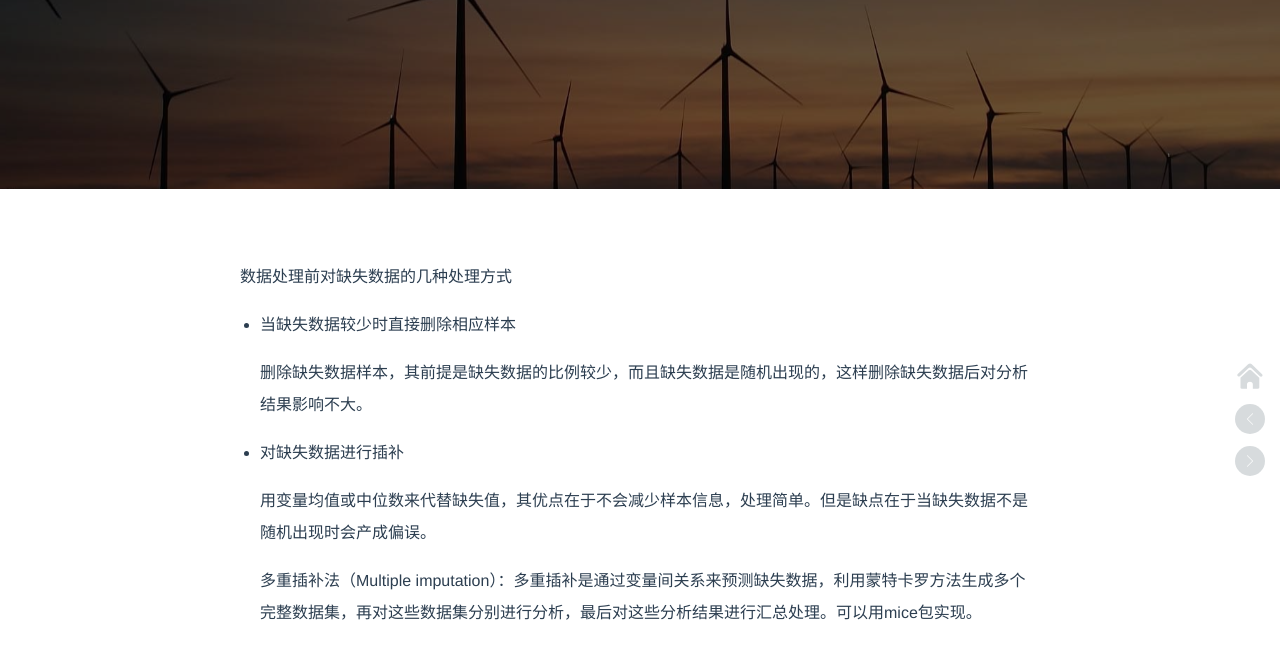
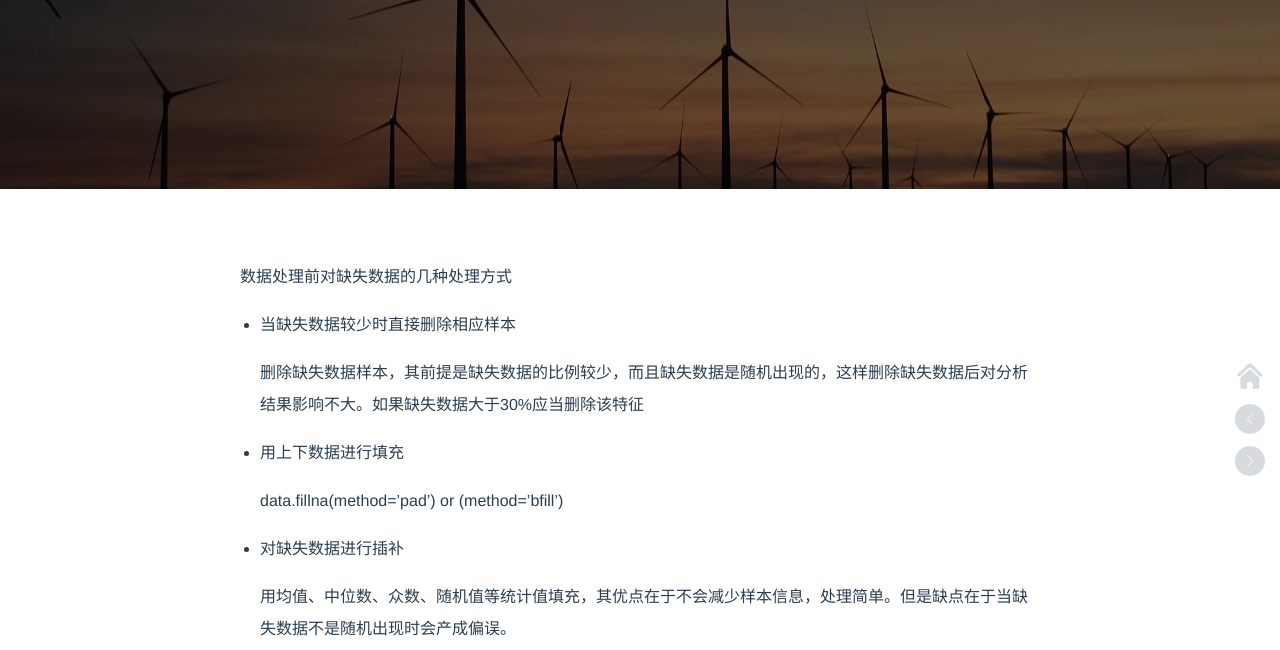
Before and after one commit to geyingauv/geyingauv.github.io, a plain HTML site: page 2018/04/12/R/Rdeilmethods/index.html in a window 1280 px wide. Shown: the part 294-944 px from the top of the page. Drawn offline with Linux system fonts and the light colour scheme.

Commit message:
Site updated: 2018-09-03 14:47:47

```diff
--- a/2018/04/12/R/Rdeilmethods/index.html
+++ b/2018/04/12/R/Rdeilmethods/index.html
@@ -1,11 +1,14 @@
 <!DOCTYPE html><html lang="zh-cn"><head><meta charset="utf-8"><meta http-equiv="X-UA-Compatible" content="IE=Edge"><meta name="viewport" content="width=device-width,initial-scale=1.0,minimum-scale=1.0,maximum-scale=1.0,user-scalable=no"><meta name="format-detection" content="telephone=no"><meta name="format-detection" content="email=no"><meta name="description"><meta name="keywords" content="virle's blog, virle, geying, geyingauv"><title>数据分析中对缺失数据的处理方式 - Virle's blog</title><link rel="stylesheet" href="/css/main_style.min.css"><link rel="icon" href="/favicon.ico"></head><body><input id="navi" type="checkbox"><ul class="main-navication"><li><a href="/"><span>Home</span></a></li><li><a href="https://github.com/geyingauv"><span>Github</span></a></li></ul><div class="wrapper" id="wrap"><div class="post-header"><label class="navi-button light" for="navi">MENU</label><img class="background" src="/post-bg.jpg"><div class="post-title"><h1 class="title">数据分析中对缺失数据的处理方式</h1><ul class="meta"><li><i class="icon icon-author"></i>Virle</li><li><i class="icon icon-clock"></i>0 Minutes</li><li><i class="icon icon-calendar"></i>April 12, 2018</li></ul></div></div><div class="article-content" style="max-width:800px"><p>数据处理前对缺失数据的几种处理方式<br><a id="more"></a></p>
 <ul>
 <li><p>当缺失数据较少时直接删除相应样本</p>
-<p>删除缺失数据样本，其前提是缺失数据的比例较少，而且缺失数据是随机出现的，这样删除缺失数据后对分析结果影响不大。</p>
+<p>  删除缺失数据样本，其前提是缺失数据的比例较少，而且缺失数据是随机出现的，这样删除缺失数据后对分析结果影响不大。如果缺失数据大于30%应当删除该特征</p>
+</li>
+<li><p>用上下数据进行填充</p>
+<p>  data.fillna(method=’pad’) or (method=’bfill’)</p>
 </li>
 <li><p>对缺失数据进行插补</p>
-<p> 用变量均值或中位数来代替缺失值，其优点在于不会减少样本信息，处理简单。但是缺点在于当缺失数据不是随机出现时会产成偏误。</p>
-<p>多重插补法（Multiple imputation）：多重插补是通过变量间关系来预测缺失数据，利用蒙特卡罗方法生成多个完整数据集，再对这些数据集分别进行分析，最后对这些分析结果进行汇总处理。可以用mice包实现。</p>
+<p>  用均值、中位数、众数、随机值等统计值填充，其优点在于不会减少样本信息，处理简单。但是缺点在于当缺失数据不是随机出现时会产成偏误。</p>
+<p>  多重插补法（Multiple imputation）：多重插补是通过变量间关系来预测缺失数据，利用蒙特卡罗方法生成多个完整数据集，再对这些数据集分别进行分析，最后对这些分析结果进行汇总处理。可以用mice包实现。</p>
 </li>
 <li><p>使用对缺失数据不敏感的分析方法，例如决策树</p>
 </li>
--- a/search.xml
+++ b/search.xml
@@ -186,7 +186,7 @@
       <title>数据分析中对缺失数据的处理方式</title>
       <link href="/2018/04/12/R/Rdeilmethods/"/>
       <url>/2018/04/12/R/Rdeilmethods/</url>
-      <content type="html"><![CDATA[<p>数据处理前对缺失数据的几种处理方式<br><a id="more"></a></p><ul><li><p>当缺失数据较少时直接删除相应样本</p><p>删除缺失数据样本，其前提是缺失数据的比例较少，而且缺失数据是随机出现的，这样删除缺失数据后对分析结果影响不大。</p></li><li><p>对缺失数据进行插补</p><p> 用变量均值或中位数来代替缺失值，其优点在于不会减少样本信息，处理简单。但是缺点在于当缺失数据不是随机出现时会产成偏误。</p><p>多重插补法（Multiple imputation）：多重插补是通过变量间关系来预测缺失数据，利用蒙特卡罗方法生成多个完整数据集，再对这些数据集分别进行分析，最后对这些分析结果进行汇总处理。可以用mice包实现。</p></li><li><p>使用对缺失数据不敏感的分析方法，例如决策树</p></li></ul>]]></content>
+      <content type="html"><![CDATA[<p>数据处理前对缺失数据的几种处理方式<br><a id="more"></a></p><ul><li><p>当缺失数据较少时直接删除相应样本</p><p>  删除缺失数据样本，其前提是缺失数据的比例较少，而且缺失数据是随机出现的，这样删除缺失数据后对分析结果影响不大。如果缺失数据大于30%应当删除该特征</p></li><li><p>用上下数据进行填充</p><p>  data.fillna(method=’pad’) or (method=’bfill’)</p></li><li><p>对缺失数据进行插补</p><p>  用均值、中位数、众数、随机值等统计值填充，其优点在于不会减少样本信息，处理简单。但是缺点在于当缺失数据不是随机出现时会产成偏误。</p><p>  多重插补法（Multiple imputation）：多重插补是通过变量间关系来预测缺失数据，利用蒙特卡罗方法生成多个完整数据集，再对这些数据集分别进行分析，最后对这些分析结果进行汇总处理。可以用mice包实现。</p></li><li><p>使用对缺失数据不敏感的分析方法，例如决策树</p></li></ul>]]></content>
 
 
         <tags>
```
